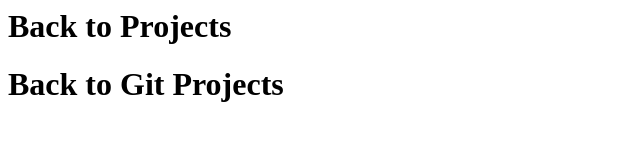
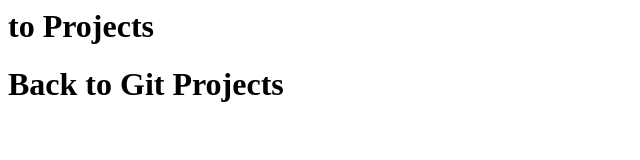
Before and after one commit to saidmurad/test, a plain HTML site: page index.html in a window 1280 px wide. Shown: the whole page, without its empty margins (0-640 px from the left). Drawn offline with Linux system fonts and the light colour scheme.

Commit message:
With exp branch

```diff
--- a/index.html
+++ b/index.html
@@ -4,7 +4,7 @@
 </title>
 
 <body>
-    <h1>Back to Projects</h1>
+    <h1> to Projects</h1>
     <h1>Back to Git Projects</h1>
 </body>
 
```
